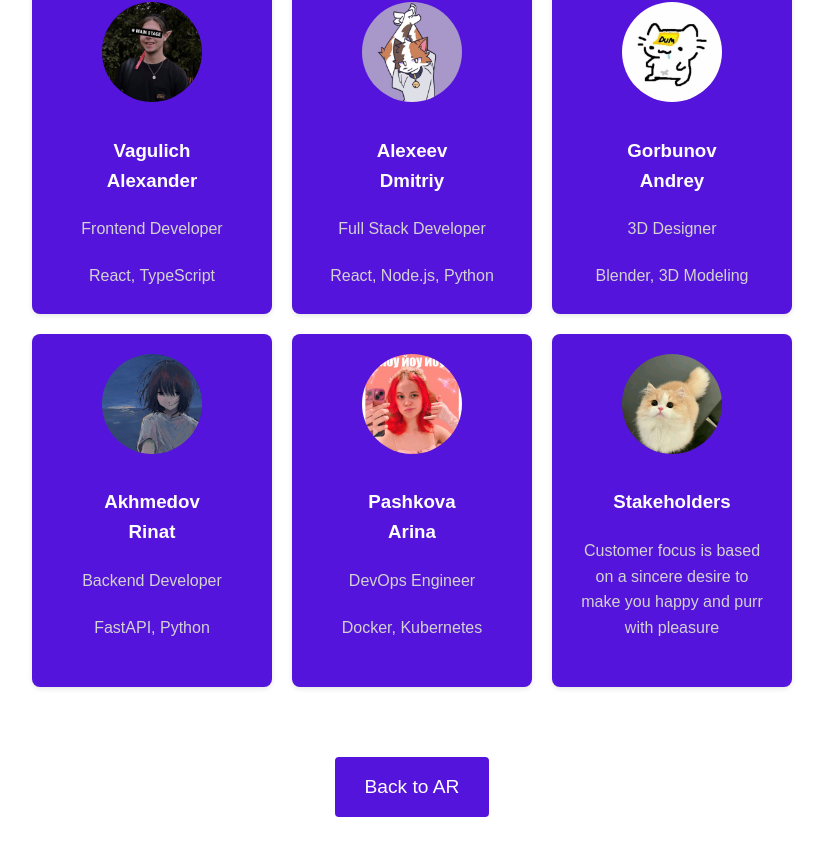
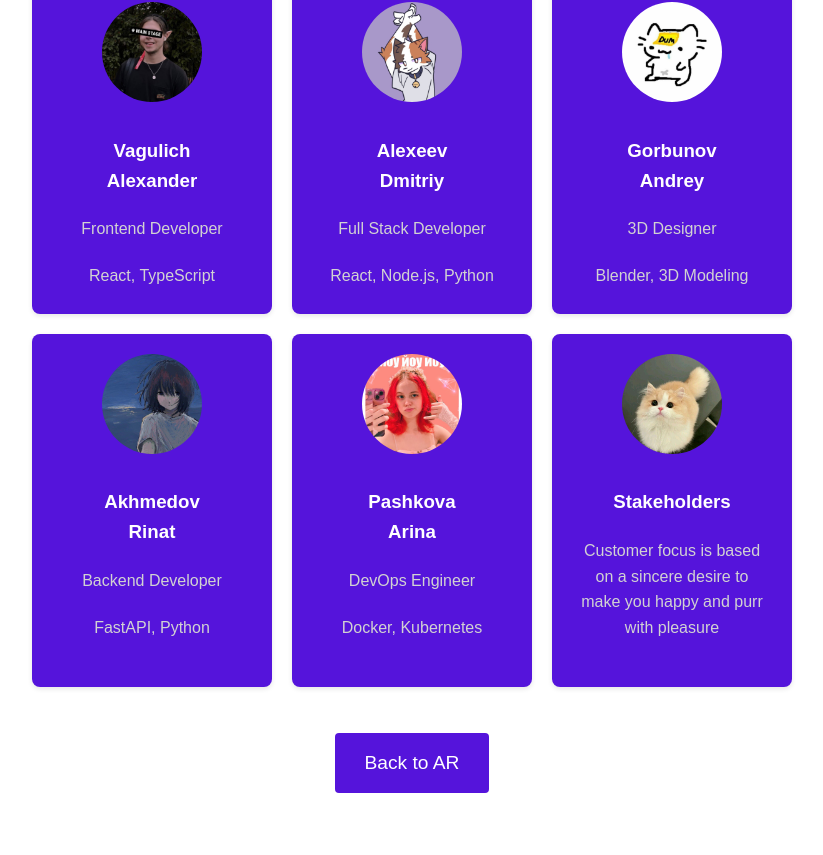
Before and after one commit to Doster-d/LCTAR, a React app in the folder frontend/: page / in a window 1280 px wide. Shown: the part 1578-2433 px from the top of the page, without its empty margins (228-1051 px from the left). Built offline with nearby package versions, Linux system fonts and the light colour scheme.

Commit message:
working btn

```diff
--- a/frontend/src/LandingPageTemplate.jsx
+++ b/frontend/src/LandingPageTemplate.jsx
@@ -168,7 +168,28 @@ const LandingPageTemplate = ({ onSwitchToApp }) => {
 
       {/* 5. Call-to-Action Button */}
       <section className="cta">
-        <button className="cta-button" onClick={onSwitchToApp}>
+        <button
+          type="button"
+          aria-label={t.cta.buttonText}
+          className="cta-button"
+          onPointerDown={(e) => {
+            e.preventDefault();
+            e.stopPropagation();
+            onSwitchToApp && onSwitchToApp();
+          }}
+          onKeyDown={(e) => {
+            if (e.key === 'Enter' || e.key === ' ') {
+              e.preventDefault();
+              onSwitchToApp && onSwitchToApp();
+            }
+          }}
+          style={{
+            position: 'relative',
+            bottom: 24,
+            zIndex: 2,
+            pointerEvents: 'auto'
+          }}
+        >
           {t.cta.buttonText}
         </button>
       </section>
--- a/frontend/src/index.jsx
+++ b/frontend/src/index.jsx
@@ -1,10 +1,37 @@
-import React from 'react';
+import React, { useState } from 'react';
 import { createRoot } from 'react-dom/client';
 import './index.css';
 import App from './App';
 import Landing from './Landing';
 
 
+const AppContainer = () => {
+ const [currentView, setCurrentView] = useState('landing');
+
+ const handleSwitchToApp = () => {
+   console.log('[DEBUG] index.jsx: Switching from landing to app view');
+   setCurrentView('app');
+ };
+
+ const handleSwitchToLanding = () => {
+   console.log('[DEBUG] index.jsx: Switching from app to landing view');
+   setCurrentView('landing');
+ };
+
+ const renderCurrentView = () => {
+   console.log('[DEBUG] index.jsx: Rendering view:', currentView);
+   switch (currentView) {
+     case 'app':
+       return <App onSwitchToLanding={handleSwitchToLanding} />;
+     case 'landing':
+     default:
+       return <Landing onSwitchToApp={handleSwitchToApp} />;
+   }
+ };
+
+ return renderCurrentView();
+};
+
 const container = document.getElementById('root');
 const root = createRoot(container);
-root.render(<Landing />);
+root.render(<AppContainer />);
```
